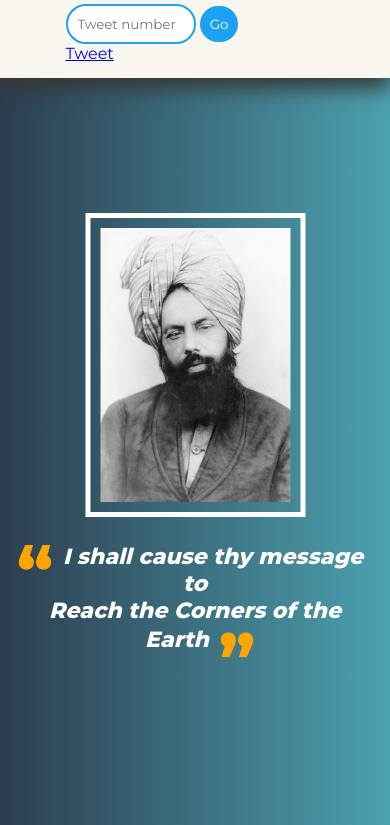
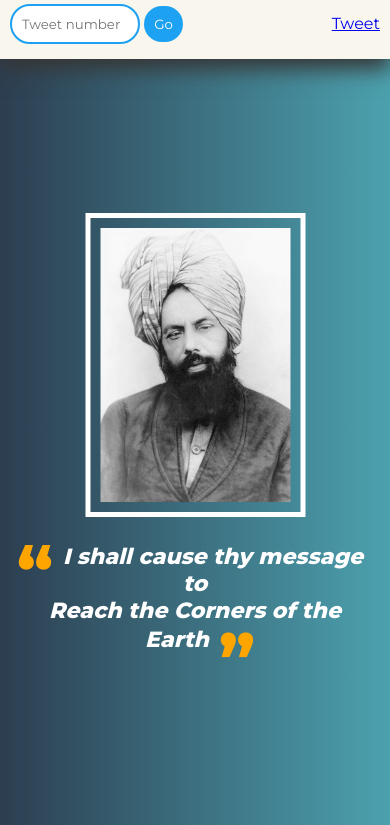
Before and after one commit to Shakeeldevelop/TwitterCampaign, a plain HTML site: page index.html in a window 390 px wide. Shown: the part 84-909 px from the top of the page. Drawn offline with Linux system fonts and the light colour scheme.

Commit message:
Update style.css

```diff
--- a/style.css
+++ b/style.css
@@ -79,6 +79,16 @@ html{
     border: white;
     outline: none;
 }
+
+.header .mobView{
+
+        display: flex;
+        align-items: center;
+        justify-content: space-between;
+
+}
+
+
 
 /* ----------------------- Section 1 --------------------- */
 
@@ -252,8 +262,8 @@ html{
         width:130px;
     }
 
-    .header .mobView{
-        width: 70%;
+     .header .mobView{
+        width: 100%;
         margin: 5px auto ;
     }
 
```
